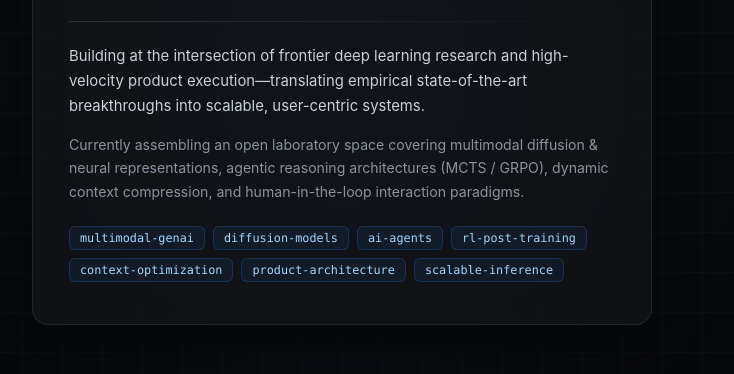
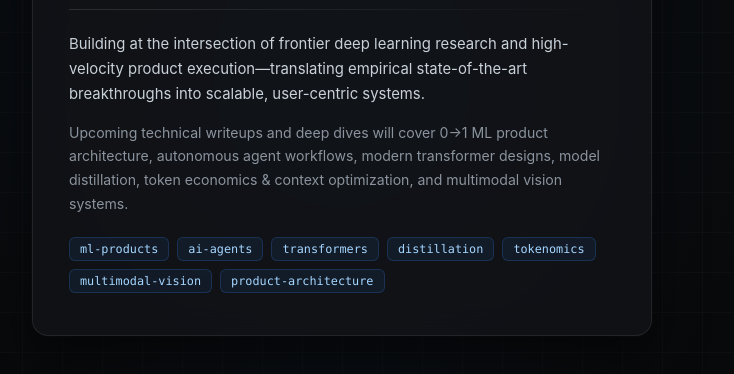
Before and after one commit to domzhaomathematics/domzhaomathematics.github.io, a plain HTML site: page index.html in a window 1280 px wide. Shown: the part 328-702 px from the top of the page, without its empty margins (298-1032 px from the left). Drawn offline with Linux system fonts and the light colour scheme.

Commit message:
Revise content and update topic tags in index.html
Updated the content of the paragraph and modified the topic pills to reflect new areas of focus.

```diff
--- a/index.html
+++ b/index.html
@@ -150,18 +150,18 @@
         Building at the intersection of frontier deep learning research and high-velocity product execution—translating empirical state-of-the-art breakthroughs into scalable, user-centric systems.
       </p>
       <p style="color: #8b949e; font-size: 0.88rem;">
-        Currently assembling an open laboratory space covering multimodal diffusion & neural representations, agentic reasoning architectures (MCTS / GRPO), dynamic context compression, and human-in-the-loop interaction paradigms.
+        Upcoming technical writeups and deep dives will cover 0&rarr;1 ML product architecture, autonomous agent workflows, modern transformer designs, model distillation, token economics & context optimization, and multimodal vision systems.
       </p>
     </div>
 
     <div class="topics">
-      <span class="topic-pill">multimodal-genai</span>
-      <span class="topic-pill">diffusion-models</span>
+      <span class="topic-pill">ml-products</span>
       <span class="topic-pill">ai-agents</span>
-      <span class="topic-pill">rl-post-training</span>
-      <span class="topic-pill">context-optimization</span>
+      <span class="topic-pill">transformers</span>
+      <span class="topic-pill">distillation</span>
+      <span class="topic-pill">tokenomics</span>
+      <span class="topic-pill">multimodal-vision</span>
       <span class="topic-pill">product-architecture</span>
-      <span class="topic-pill">scalable-inference</span>
     </div>
   </div>
 
```
